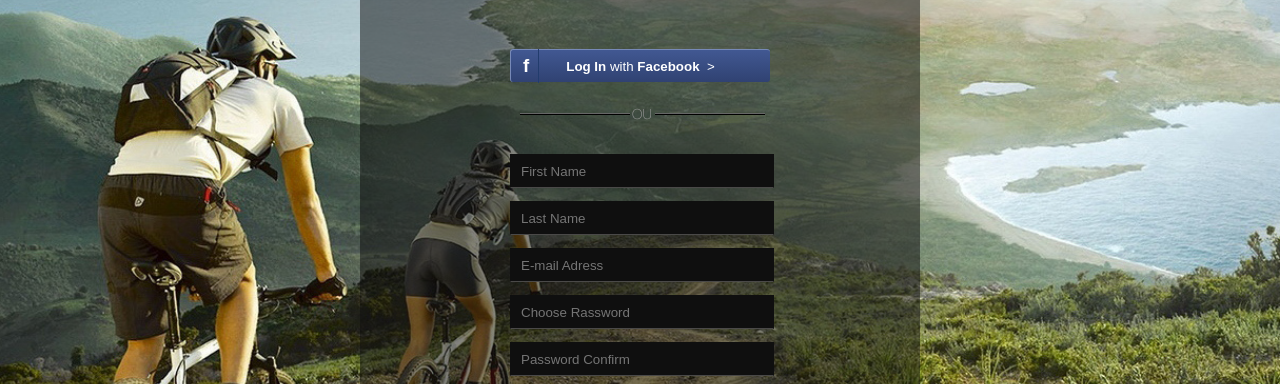
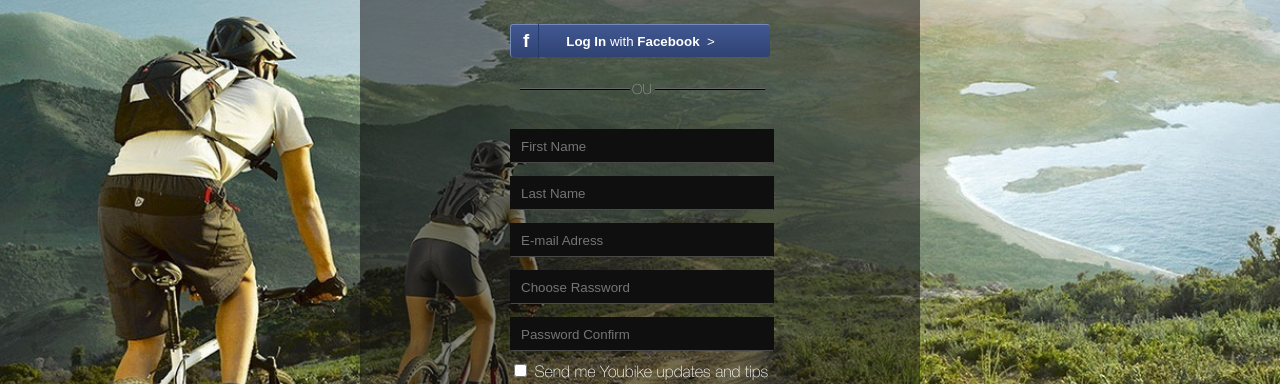
Before and after one commit to postinterest/postinterest.github.io, a plain HTML site: page DZ5/index.html in a window 1280 px wide. Shown: the part 371-755 px from the top of the page. Drawn offline with Linux system fonts and the light colour scheme.

Commit message:
up
поднял меню

```diff
--- a/DZ5/css/style.css
+++ b/DZ5/css/style.css
@@ -139,7 +139,7 @@ body {
 
 .form {
 	position: absolute;
-	margin: 80px 150px ;
+	margin: 55px 150px ;
 }
 
 input {
```
